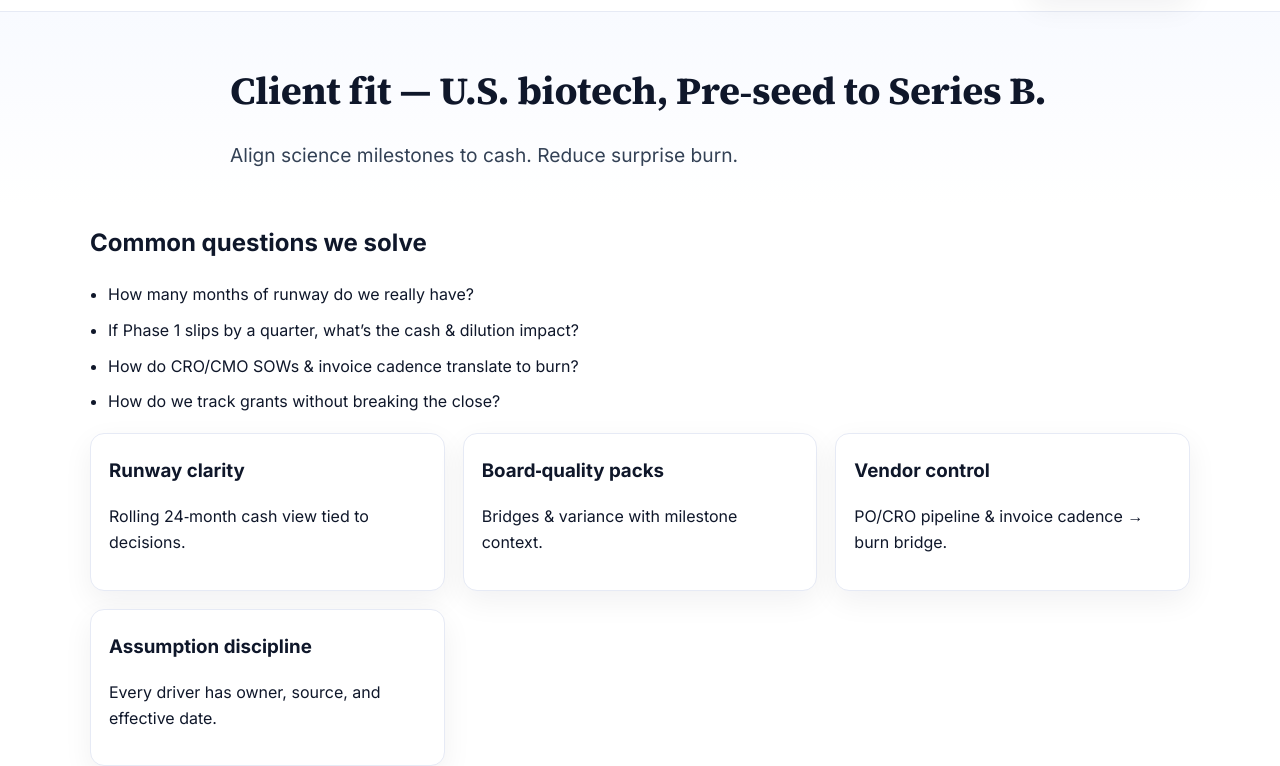
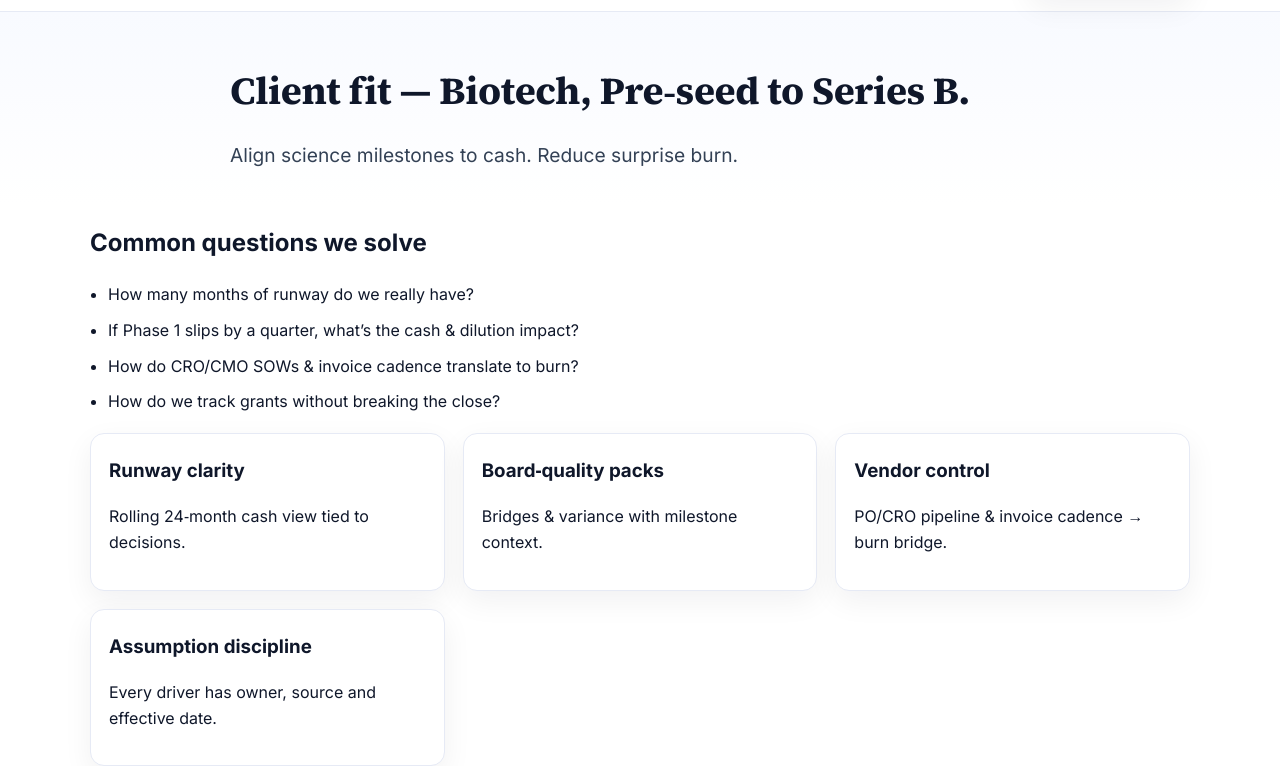
Before and after one commit to theguywiththekeyboard/foundaire-site, a plain HTML site: page clients.html in a window 1280 px wide. Shown: the part 69-835 px from the top of the page. Drawn offline with Linux system fonts and the light colour scheme.

Commit message:
Update description and headings in clients.html

```diff
--- a/clients.html
+++ b/clients.html
@@ -13,7 +13,7 @@
   <script defer src="/script.js"></script>
 
   <title>Client Fit & Outcomes | Foundaire Biotech FP&A</title>
-  <meta name="description" content="U.S. biotech, Pre‑seed → Series B. Align science milestones to cash. Reduce surprise burn. Investor‑grade reporting your board will appreciate.">
+  <meta name="description" content="Biotech, Pre‑seed → Series B. Align science milestones to cash. Reduce surprise burn. Investor‑grade reporting your board will appreciate.">
 </head>
 <body>
 
@@ -51,7 +51,7 @@
 <main class="page">
   <section class="page-hero">
     <div class="container narrow">
-      <h1>Client fit — U.S. biotech, Pre‑seed to Series B.</h1>
+      <h1>Client fit — Biotech, Pre‑seed to Series B.</h1>
       <p class="lead">Align science milestones to cash. Reduce surprise burn.</p>
     </div>
   </section>
@@ -81,7 +81,7 @@
     </article>
     <article class="card">
       <h3>Assumption discipline</h3>
-      <p>Every driver has owner, source, and effective date.</p>
+      <p>Every driver has owner, source and effective date.</p>
     </article>
   </section>
 
```
